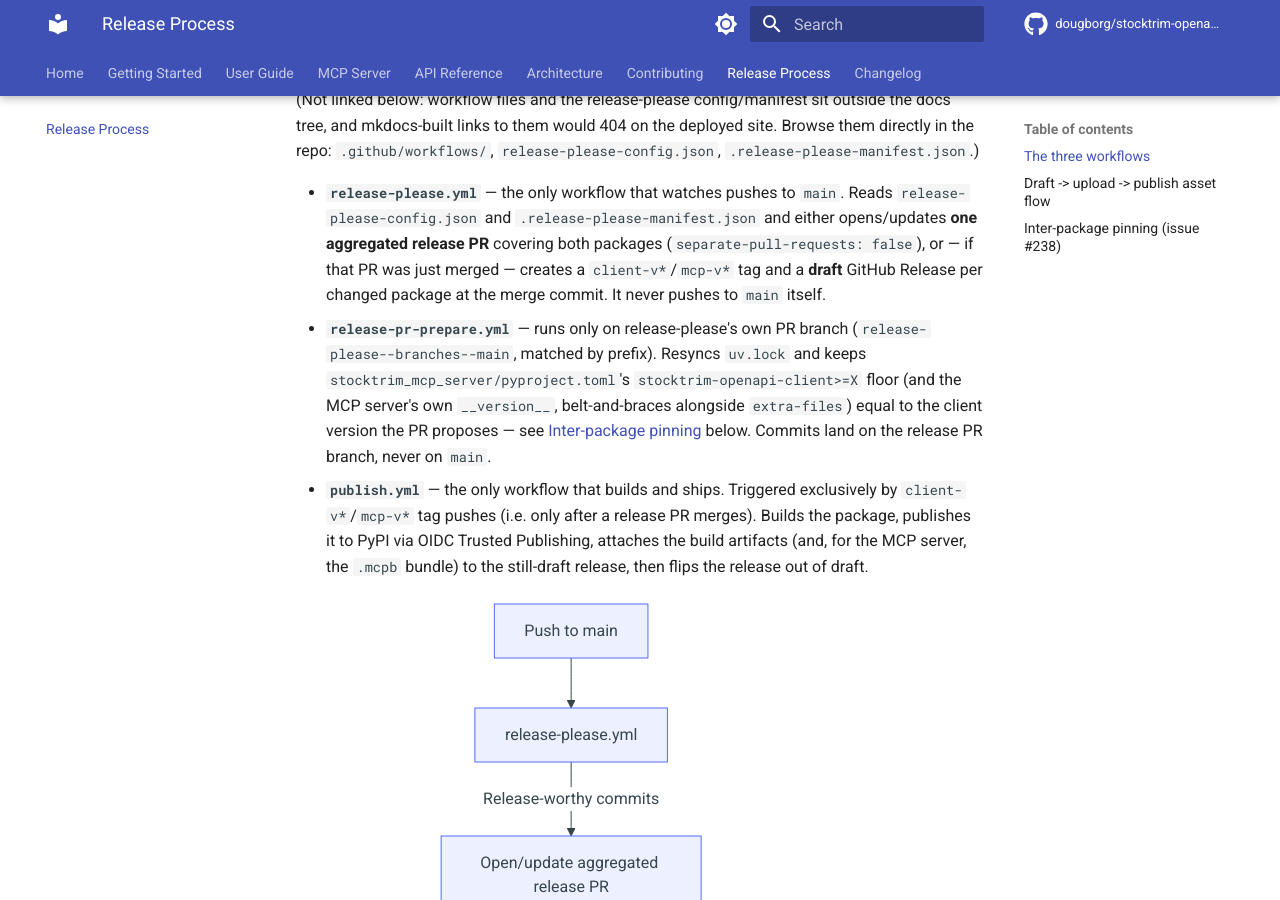
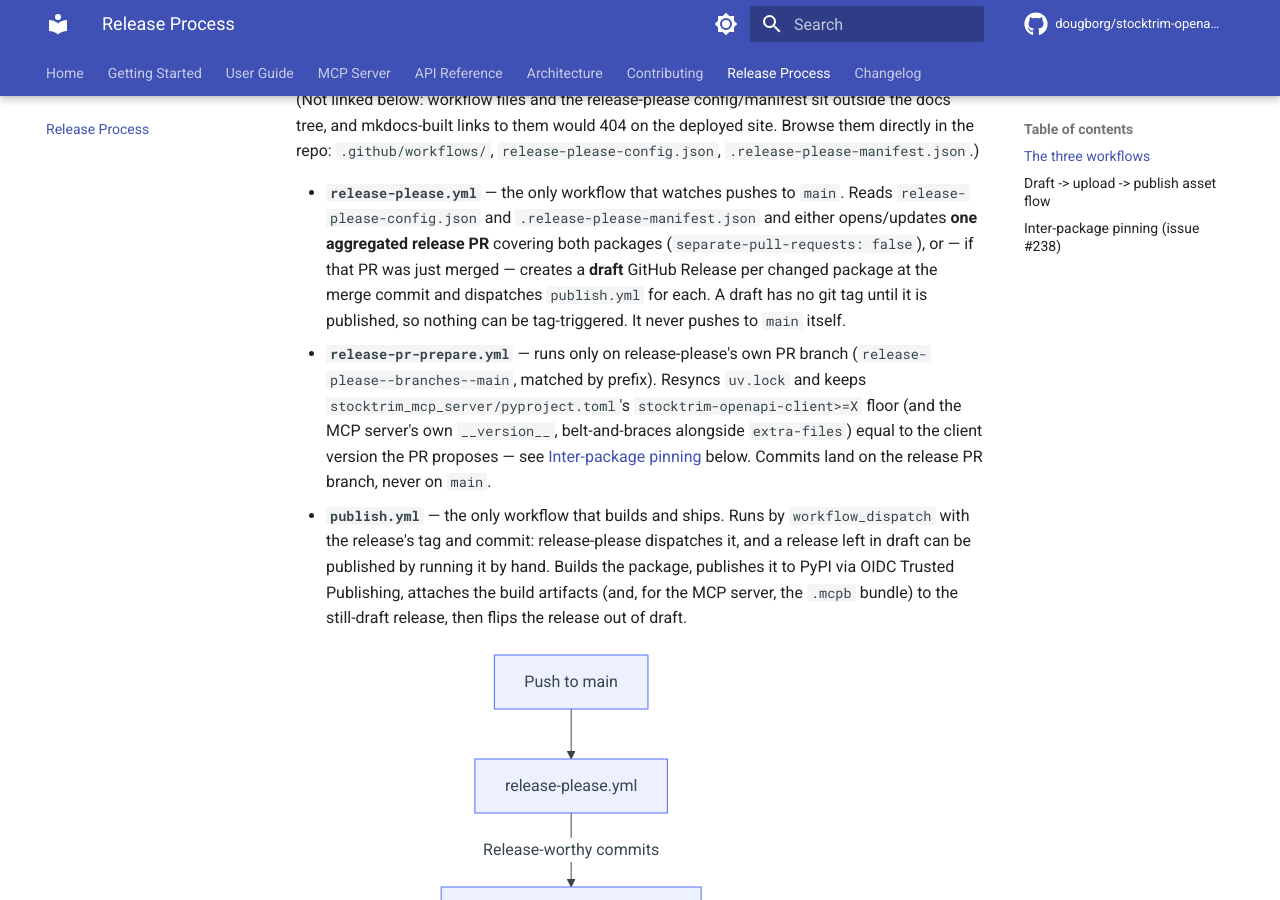
Before and after one commit to dougborg/stocktrim-openapi-client, an MkDocs documentation site: the page built from docs/RELEASE.md, in a window 1280 px wide and 900 px high, scrolled down 334 px. Built offline with MkDocs 1.6.1 and Material for MkDocs 9.7.7, drawn with Linux system fonts in a browser that asks for light colours; comment, search, counter and statistics services are not loaded; the version menu is left out; some of the changed text lies outside the part shown.

Commit message:
fix(release): dispatch publish for each draft release
publish.yml ran on client-v*/mcp-v* tag pushes, but release-please creates
the releases as drafts, and GitHub creates a draft's tag only when it is
published, so publish never ran: client-v0.14.0 and mcp-v0.17.0 sit in
draft. release-please.yml now dispatches publish.yml once per new release
with its tag and commit (the root package's outputs are unprefixed), and
publish.yml builds that commit. Dispatching, rather than calling it as a
reusable workflow, keeps the OIDC token naming publish.yml, which the PyPI
Trusted Publishers expect. The runbook describes the new flow.

Co-Authored-By: Claude Opus 5.5 <noreply@anthropic.com>

````diff
--- a/docs/RELEASE.md
+++ b/docs/RELEASE.md
@@ -18,8 +18,9 @@ directly in the repo: `.github/workflows/`, `release-please-config.json`,
   `release-please-config.json` and `.release-please-manifest.json` and either
   opens/updates **one aggregated release PR** covering both packages
   (`separate-pull-requests: false`), or — if that PR was just merged — creates a
-  `client-v*`/`mcp-v*` tag and a **draft** GitHub Release per changed package at the
-  merge commit. It never pushes to `main` itself.
+  **draft** GitHub Release per changed package at the merge commit and dispatches
+  `publish.yml` for each. A draft has no git tag until it is published, so nothing can
+  be tag-triggered. It never pushes to `main` itself.
 - **`release-pr-prepare.yml`** — runs only on release-please's own PR branch
   (`release-please--branches--main`, matched by prefix). Resyncs `uv.lock` and keeps
   `stocktrim_mcp_server/pyproject.toml`'s `stocktrim-openapi-client>=X` floor (and the
@@ -27,8 +28,9 @@ directly in the repo: `.github/workflows/`, `release-please-config.json`,
   client version the PR proposes — see
   [Inter-package pinning](#inter-package-pinning-issue-238) below. Commits land on the
   release PR branch, never on `main`.
-- **`publish.yml`** — the only workflow that builds and ships. Triggered exclusively by
-  `client-v*`/`mcp-v*` tag pushes (i.e. only after a release PR merges). Builds the
+- **`publish.yml`** — the only workflow that builds and ships. Runs by
+  `workflow_dispatch` with the release's tag and commit: release-please dispatches it,
+  and a release left in draft can be published by running it by hand. Builds the
   package, publishes it to PyPI via OIDC Trusted Publishing, attaches the build
   artifacts (and, for the MCP server, the `.mcpb` bundle) to the still-draft release,
   then flips the release out of draft.
@@ -38,11 +40,11 @@ graph TD
     A[Push to main] --> B[release-please.yml]
     B -->|Release-worthy commits| C[Open/update aggregated release PR]
     C --> D[release-pr-prepare.yml: sync uv.lock + MCP pin]
-    D -->|PR merged| E[release-please.yml: create tags + draft Releases]
-    E --> F[client-v* tag]
-    E --> G[mcp-v* tag]
-    F --> H[publish.yml: publish-client]
-    G --> I[publish.yml: publish-mcp]
+    D -->|PR merged| E[release-please.yml: create draft Releases]
+    E -->|dispatch tag=client-v*| H[publish.yml: publish-client]
+    E -->|dispatch tag=mcp-v*| I[publish.yml: publish-mcp]
+    H --> J[Release published, tag created]
+    I --> J
 ```
 
 ## Draft -> upload -> publish asset flow
@@ -131,10 +133,9 @@ branches. If it didn't run or failed, re-push to the PR branch to retrigger it
 (`synchronize` event) or push a fix commit directly.
 
 **Publish fails at the PyPI step:** verify the Trusted Publisher config on PyPI still
-lists `publish.yml` and the correct job name (`publish-client`/`publish-mcp`) for the
-tag that was pushed.
+lists `publish.yml` and the correct environment (`pypi-client`/`pypi-mcp`).
 
 **Release stuck in draft:** `publish.yml`'s asset-upload or PyPI-publish step failed
-before reaching `gh release edit --draft=false`. Check the run logs for that tag; a
-draft release can be safely re-run once the underlying failure is fixed, since draft
-releases are still mutable.
+before reaching `gh release edit --draft=false`, or was never dispatched. Fix the
+failure, then run it by hand (draft releases are still mutable):
+`gh workflow run publish.yml -f tag=<tag> -f sha=<release commit>`.
````
Also changed, not shown: 2 other files.
